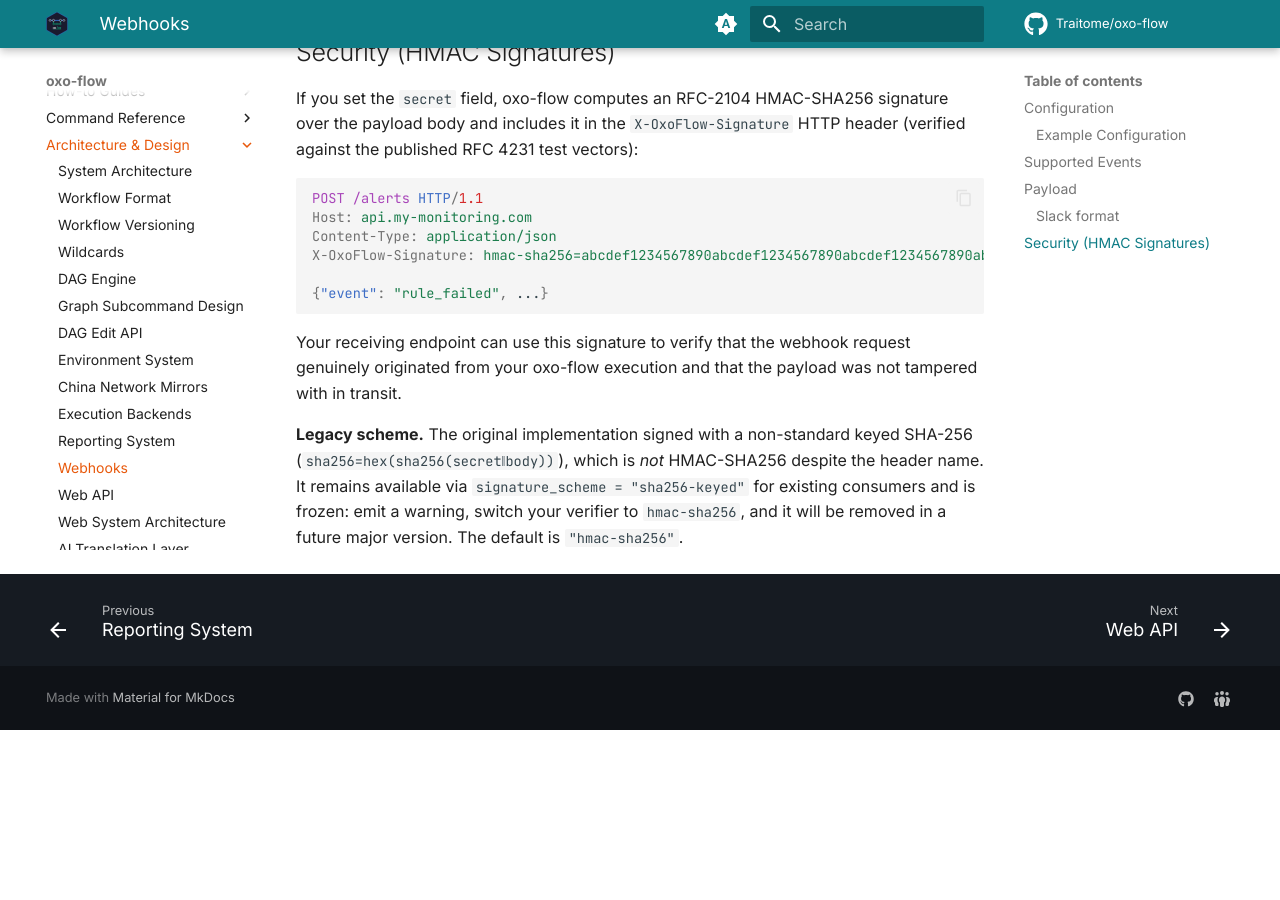
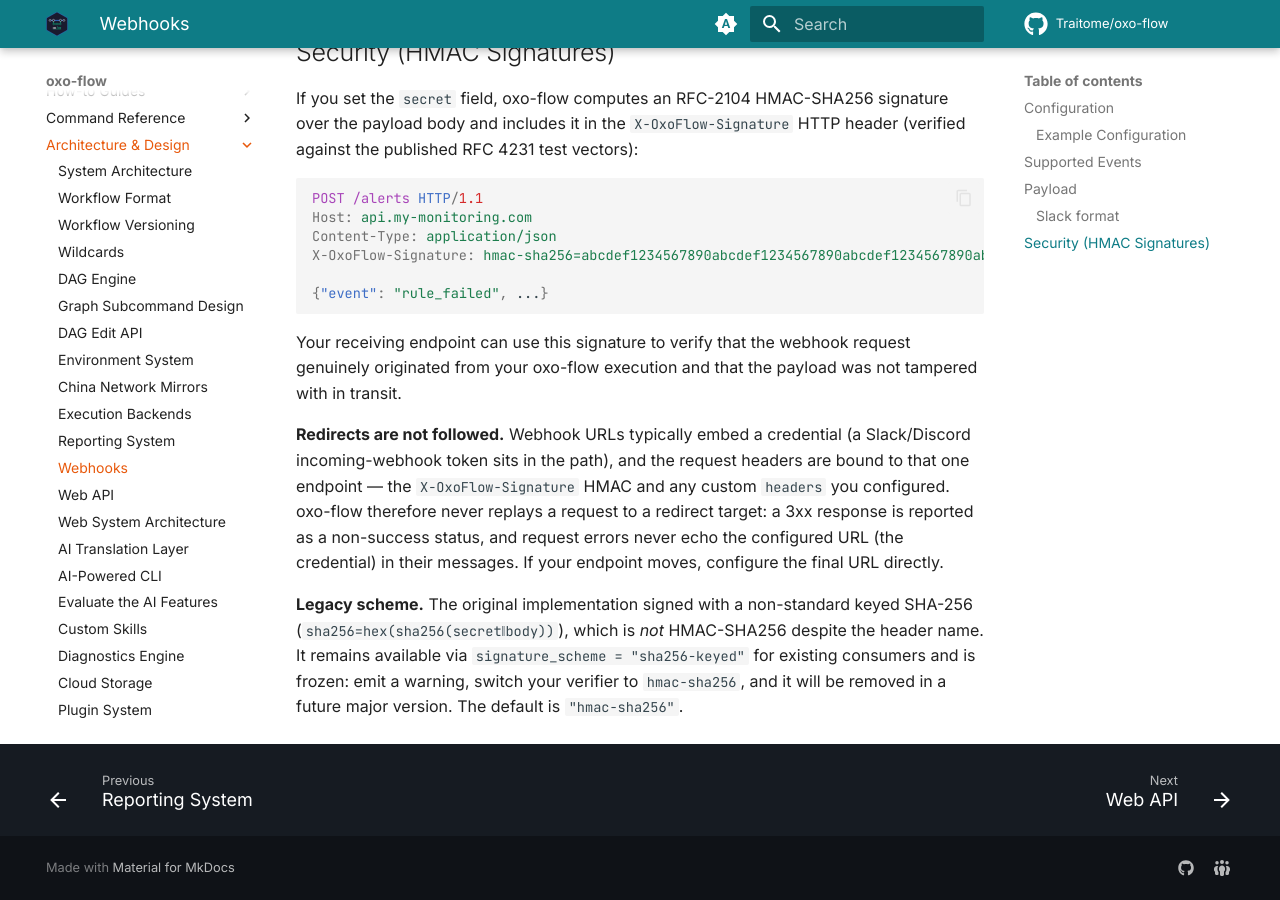
Before and after one commit to Traitome/oxo-flow, an MkDocs documentation site: the page built from docs/guide/src/reference/webhook.md, in a window 1280 px wide and 900 px high, scrolled down 2727 px. Built offline with MkDocs 1.6.1 and Material for MkDocs 9.7.7, drawn with Linux system fonts in a browser that asks for light colours; comment, search, counter and statistics services are not loaded; the version menu is left out; before the commit the page ends 3457 px from its top, so only the background shows below that.

Commit message:
docs(webhook): document no-redirect and URL-redaction behavior (#574)
Co-Authored-By: Claude Code <noreply@anthropic.com>

```diff
--- a/docs/guide/src/reference/webhook.md
+++ b/docs/guide/src/reference/webhook.md
@@ -102,6 +102,15 @@ X-OxoFlow-Signature: hmac-sha256=abcdef1234567890abcdef1234567890abcdef123456789
 
 Your receiving endpoint can use this signature to verify that the webhook request genuinely originated from your oxo-flow execution and that the payload was not tampered with in transit.
 
+**Redirects are not followed.** Webhook URLs typically embed a credential
+(a Slack/Discord incoming-webhook token sits in the path), and the request
+headers are bound to that one endpoint — the `X-OxoFlow-Signature` HMAC and
+any custom `headers` you configured. oxo-flow therefore never replays a
+request to a redirect target: a 3xx response is reported as a
+non-success status, and request errors never echo the configured URL
+(the credential) in their messages. If your endpoint moves, configure the
+final URL directly.
+
 **Legacy scheme.** The original implementation signed with a non-standard
 keyed SHA-256 (`sha256=hex(sha256(secret‖body))`), which is *not*
 HMAC-SHA256 despite the header name. It remains available via
```
